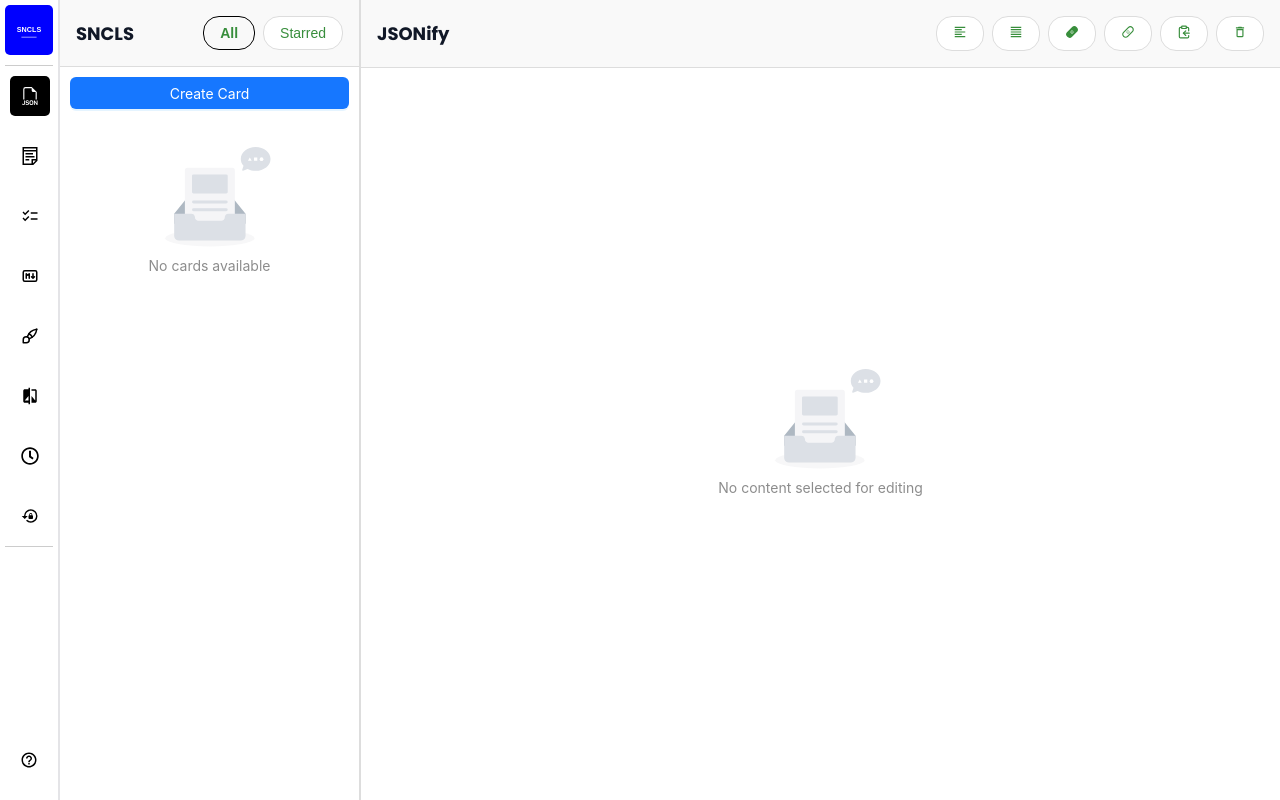
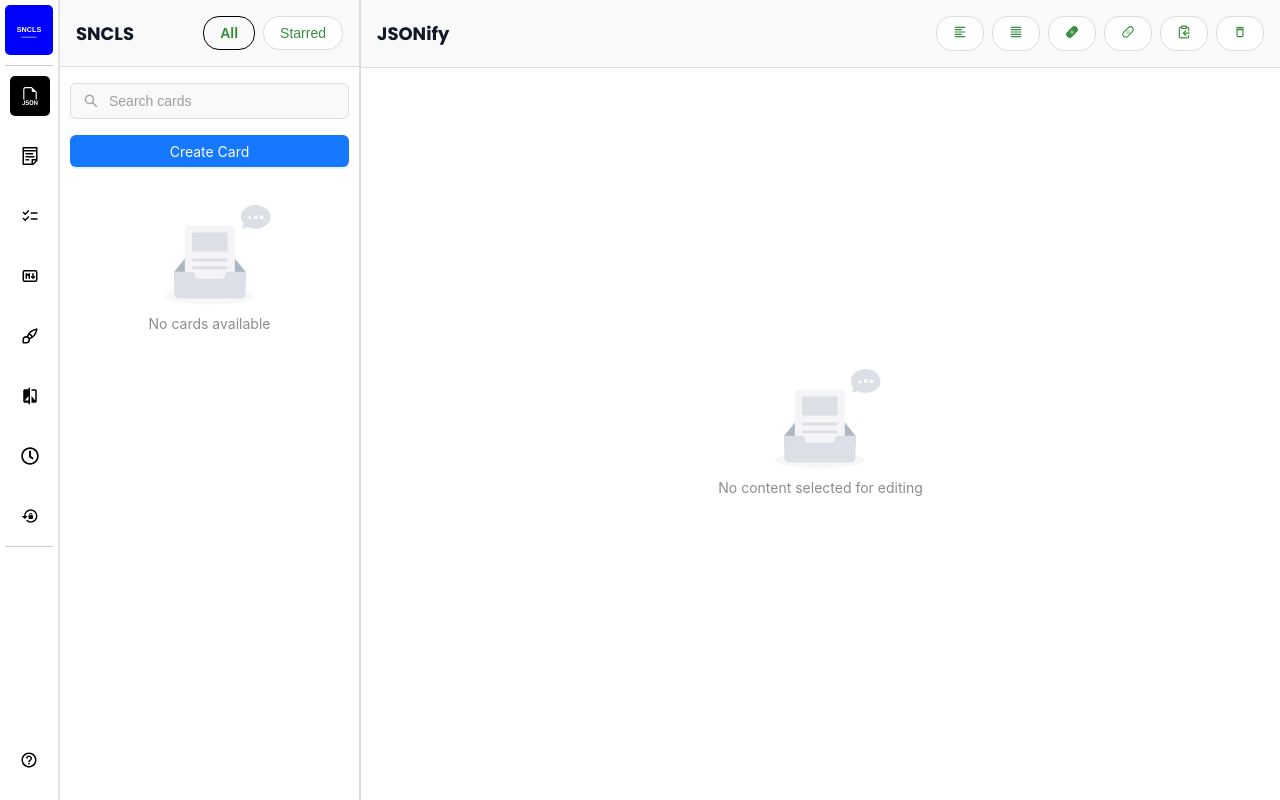
Before and after one commit to saikiran0925/sncls-v2, a React (Vite) app: page /jsonify in a window 1280 px wide. Built offline with nearby package versions, Linux system fonts and the light colour scheme.

Commit message:
Add search functionality

```diff
--- a/src/components/CardSideBar.jsx
+++ b/src/components/CardSideBar.jsx
@@ -3,7 +3,7 @@ import React, { useContext, useState, useEffect } from "react";
 import { useLocation } from "react-router-dom";
 import { Empty, Button, Input } from "antd";
 import { FaStar, FaRegStar } from "react-icons/fa";
-import { CheckOutlined, CloseOutlined, EditOutlined } from "@ant-design/icons";
+import { CheckOutlined, CloseOutlined, EditOutlined, SearchOutlined, CloseCircleFilled } from "@ant-design/icons";
 import { timeAgo, generateISO8601 } from "../utilities/utils";
 import AuthContext from "../services/contexts/AuthContext";
 
@@ -16,6 +16,7 @@ const CardSideBar = ({ cardsData, onCardSelect, onCreateCard, selectedCardConten
   const [localCards, setLocalCards] = useState([]);
   const [editingCardId, setEditingCardId] = useState(null);
   const [editedTitle, setEditedTitle] = useState("");
+  const [searchQuery, setSearchQuery] = useState("");
 
   useEffect(() => {
     if (path === 'diff-editor') {
@@ -97,9 +98,16 @@ const CardSideBar = ({ cardsData, onCardSelect, onCreateCard, selectedCardConten
     setEditingCardId(null);
   };
 
-  const displayedCards = Array.isArray(localCards)
+  const query = searchQuery.trim().toLowerCase();
+  const displayedCards = (Array.isArray(localCards)
     ? (selectedTab === "Starred" ? localCards.filter(card => card.isStarred) : localCards)
-    : [];
+    : []
+  ).filter(card => {
+    if (!query) return true;
+    const title = (card.title || "").toLowerCase();
+    const content = typeof card?.content?.data === "string" ? card.content.data.toLowerCase() : "";
+    return title.includes(query) || content.includes(query);
+  });
 
   return (
     <div className="sidebar-container">
@@ -110,7 +118,22 @@ const CardSideBar = ({ cardsData, onCardSelect, onCreateCard, selectedCardConten
           <button className={`tab ${selectedTab === "Starred" ? "active" : ""}`} onClick={() => handleTabChange("Starred")}>Starred</button>
         </div>
       </div>
-      {/* <input className="search-bar" type="text" placeholder="Search" /> */}
+      <div className="search-wrapper">
+        <SearchOutlined className="search-icon" />
+        <input
+          className="search-bar"
+          type="text"
+          placeholder="Search cards"
+          value={searchQuery}
+          onChange={(e) => setSearchQuery(e.target.value)}
+        />
+        {searchQuery && (
+          <CloseCircleFilled
+            className="search-clear"
+            onClick={() => setSearchQuery("")}
+          />
+        )}
+      </div>
       <div style={{ width: "100%", padding: "10px", textAlign: "center" }}>
         <Button type="primary" onClick={onCreateCard} style={{ width: "100%" }}>
           Create Card
--- a/src/css/CardSideBar.css
+++ b/src/css/CardSideBar.css
@@ -50,18 +50,57 @@
   font-weight: bold;
 }
 
+.search-wrapper {
+  position: relative;
+  display: flex;
+  align-items: center;
+  margin: 16px 10px 6px;
+}
+
+.search-icon {
+  position: absolute;
+  left: 14px;
+  color: #9e9e9e;
+  font-size: 14px;
+  pointer-events: none;
+}
+
 .search-bar {
-  width: calc(100% - 32px);
-  margin: 16px auto;
-  padding: 8px 16px;
+  width: 100%;
+  padding: 9px 36px 9px 38px;
   border: 1px solid #ddd;
-  border-radius: 20px;
+  border-radius: 6px;
   font-size: 14px;
-  transition: border-color 0.3s ease;
+  background-color: #f9f9f9;
+  outline: none;
+  transition: border-color 0.2s ease, box-shadow 0.2s ease, background-color 0.2s ease;
+}
+
+.search-bar::placeholder {
+  color: #9e9e9e;
+}
+
+.search-bar:hover {
+  border-color: #81C784;
 }
 
 .search-bar:focus {
-  border-color: #007bff;
+  border-color: #388E3C;
+  background-color: #fff;
+  box-shadow: 0 0 0 3px rgba(56, 142, 60, 0.12);
+}
+
+.search-clear {
+  position: absolute;
+  right: 14px;
+  color: #bdbdbd;
+  font-size: 14px;
+  cursor: pointer;
+  transition: color 0.2s ease;
+}
+
+.search-clear:hover {
+  color: #757575;
 }
 
 .card-list {
```
